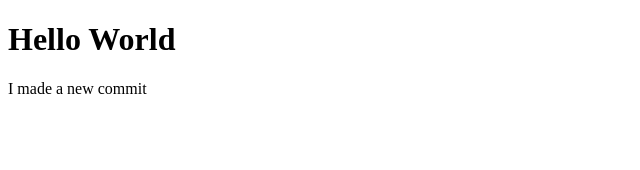
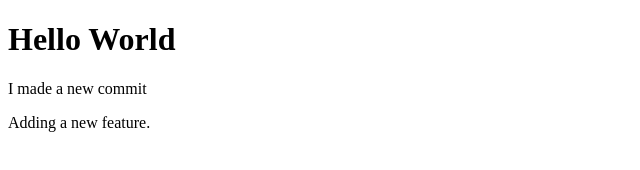
Before and after one commit to jake-johnson-kenzie/git-collab-demo, a plain HTML site: page index.html in a window 1280 px wide. Shown: the whole page, without its empty margins (0-640 px from the left). Drawn offline with Linux system fonts and the light colour scheme.

Commit message:
finished adding the new thing

```diff
--- a/index.html
+++ b/index.html
@@ -8,5 +8,6 @@
   <body>
     <h1>Hello World</h1>
     <p>I made a new commit</p>
+    <p>Adding a new feature.</p>
   </body>
 </html>
```
